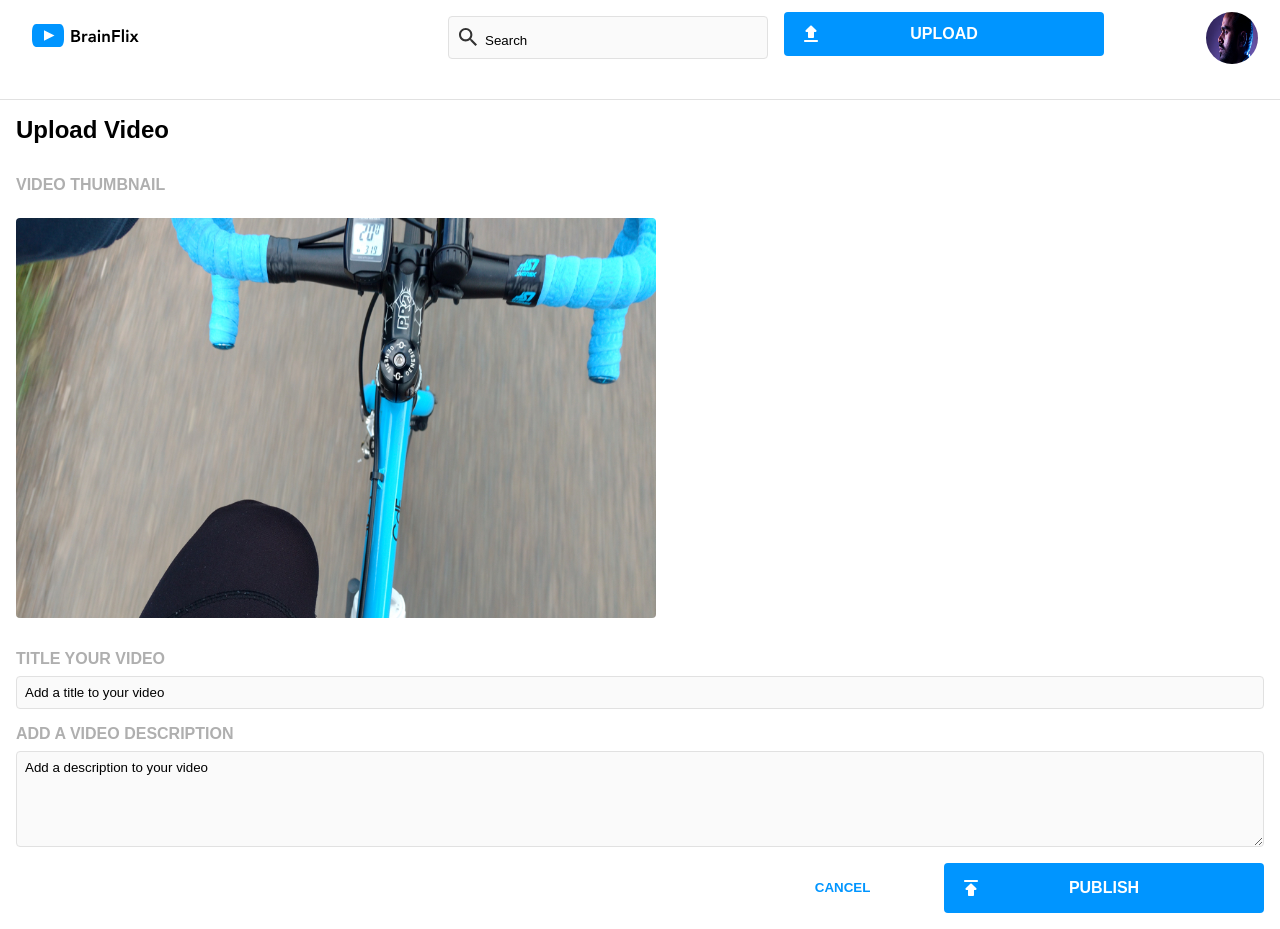
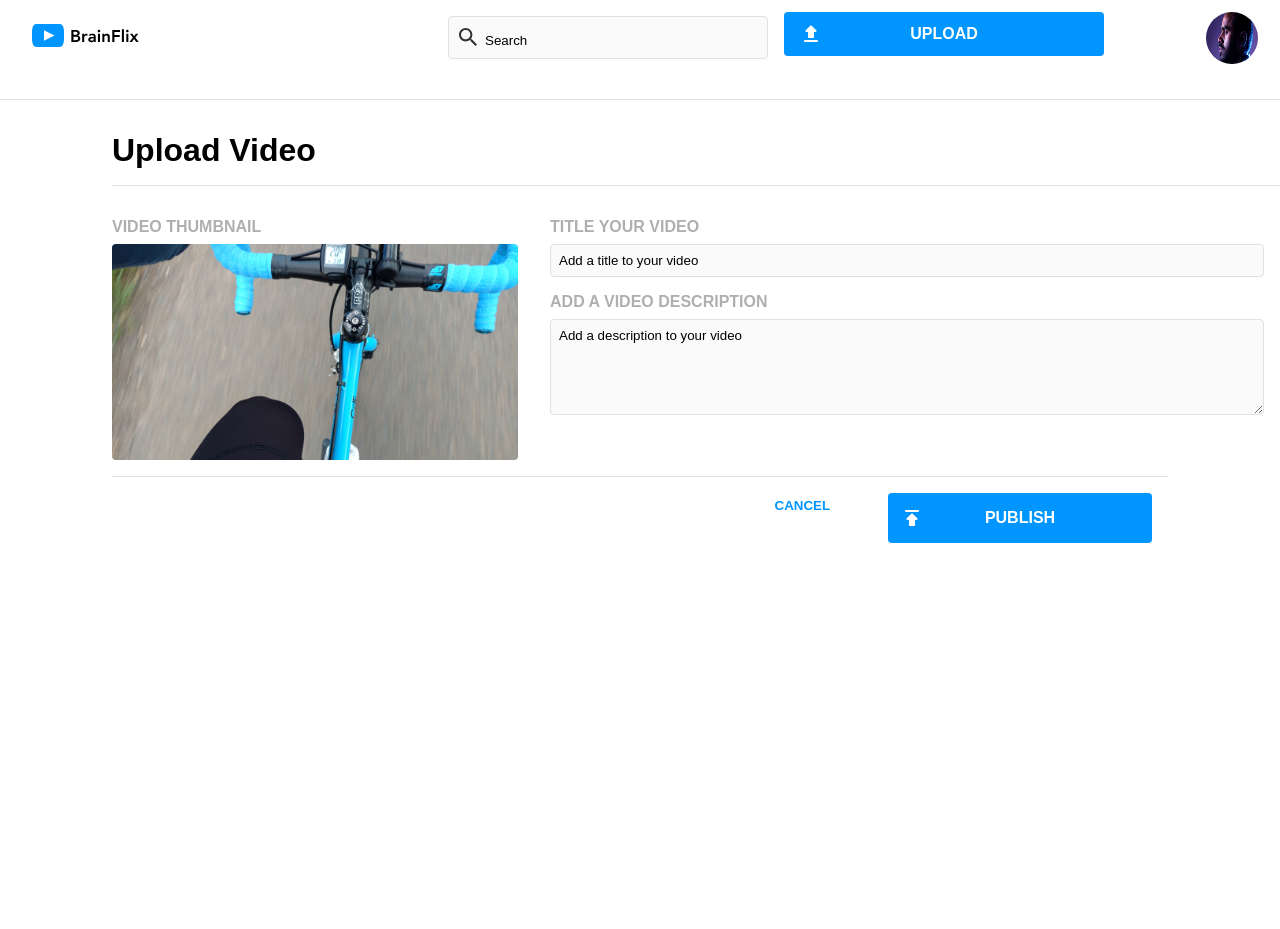
Before and after one commit to mnguyendon/melanie-nguyendon-brainflix, a React (Create React App) app: page /upload in a window 1280 px wide. After the commit the page ends 800 px from the top, so only its background shows below. Built offline with nearby package versions, Linux system fonts and the light colour scheme.

Commit message:
fixed css for tablet and desltop

```diff
--- a/src/pages/UploadPage/UploadPage.js
+++ b/src/pages/UploadPage/UploadPage.js
@@ -15,14 +15,19 @@ function UploadPage() {
       <section className="uploads">
         <h1 className="uploads__title">Upload Video</h1>
         <form className="uploads__form">
-          <div className="uploads__container">
-            <label className="uploads__container-label" for="userName">
+          <div className="uploads__wrap">
+            <div className="uploads__container uploads__container-video">
+              <label
+                className="uploads__container-label uploads__thumbnail-title"
+                forhtml="userName"
+              >
                 VIDEO THUMBNAIL
               </label>
               <img src={thumbnail} className="uploads__thumbnail" />
             </div>
+            <div className="uploads__section">
               <div className="uploads__container">
-            <label className="uploads__container-label" for="userName">
+                <label className="uploads__container-label" forhtml="userName">
                   TITLE YOUR VIDEO
                 </label>
                 <input
@@ -34,7 +39,10 @@ function UploadPage() {
                 />
               </div>
               <div className="uploads__container">
-            <label className="uploads__container-label" for="userComment">
+                <label
+                  className="uploads__container-label"
+                  forhtml="userComment"
+                >
                   ADD A VIDEO DESCRIPTION
                 </label>
                 <textarea
@@ -45,16 +53,17 @@ function UploadPage() {
                   required
                 ></textarea>
               </div>
-
+            </div>
+          </div>
           <div className="uploads__container uploads__container-button">
             <button
               className="uploads__button"
-              type="submit"
+              type="button"
               onClick={handleClick}
             >
               PUBLISH
             </button>
-            <button className="uploads__cancel-button" type="submit">
+            <button className="uploads__cancel-button" type="button">
               CANCEL
             </button>
           </div>
--- a/src/pages/UploadPage/UploadPage.scss
+++ b/src/pages/UploadPage/UploadPage.scss
@@ -3,6 +3,28 @@
 @use "../../styles/partials/global";
 
 .uploads {
+  &__form {
+    @include tablet {
+      margin: 1rem;
+    }
+  }
+
+  &__section {
+    @include desktop {
+      border-top: 1px $mercury solid;
+      padding-top: 2rem;
+      padding-right: 1rem;
+      min-width: 70%;
+    }
+  }
+
+  &__wrap {
+    @include desktop {
+      display: flex;
+      margin: 0 5rem;
+    }
+  }
+
   &__thumbnail {
     position: relative;
     background-color: $mercury;
@@ -15,6 +37,20 @@
     @include tablet {
       height: 50svh;
       max-width: 80svh;
+      margin: 0 1rem;
+
+      @include desktop {
+        height: 27svh;
+        max-width: 80svh;
+        margin: 0 1rem;
+      }
+    }
+
+    &-title {
+      @include tablet {
+        padding-top: 2rem;
+        border-top: 1px $mercury solid;
+      }
     }
   }
 
@@ -23,6 +59,17 @@
     border-top: 1px $mercury solid;
     color: $brainflix-darkblack;
     margin: 1rem 0;
+    font-size: 2rem;
+
+    @include tablet {
+      padding-top: 2rem;
+      padding-left: 2rem;
+      padding-bottom: 0;
+    }
+
+    @include desktop {
+      padding-left: 7rem;
+    }
   }
 
   &__container {
@@ -81,17 +128,31 @@
       border: 0.15rem $mercury solid;
       border-radius: 0.25rem;
     }
+
+    &-button {
+      @include tablet {
+        padding-top: 1rem;
+        border-top: 1px $mercury solid;
+        margin: 0 1rem;
+      }
+
+      @include desktop {
+        margin: 0 6rem;
+      }
+    }
   }
 
   &__cancel-button {
     border: none;
     color: $brainflix-blue;
     font-weight: bold;
+    padding: 2rem 0;
 
     @include tablet {
       position: absolute;
       top: 25%;
       right: 32%;
+      padding: 0;
     }
   }
 
```
Also changed, not shown: src/pages/HomePage/HomePage.js (+0 -8 lines). Lines whose indentation alone changed are shown as unchanged.
